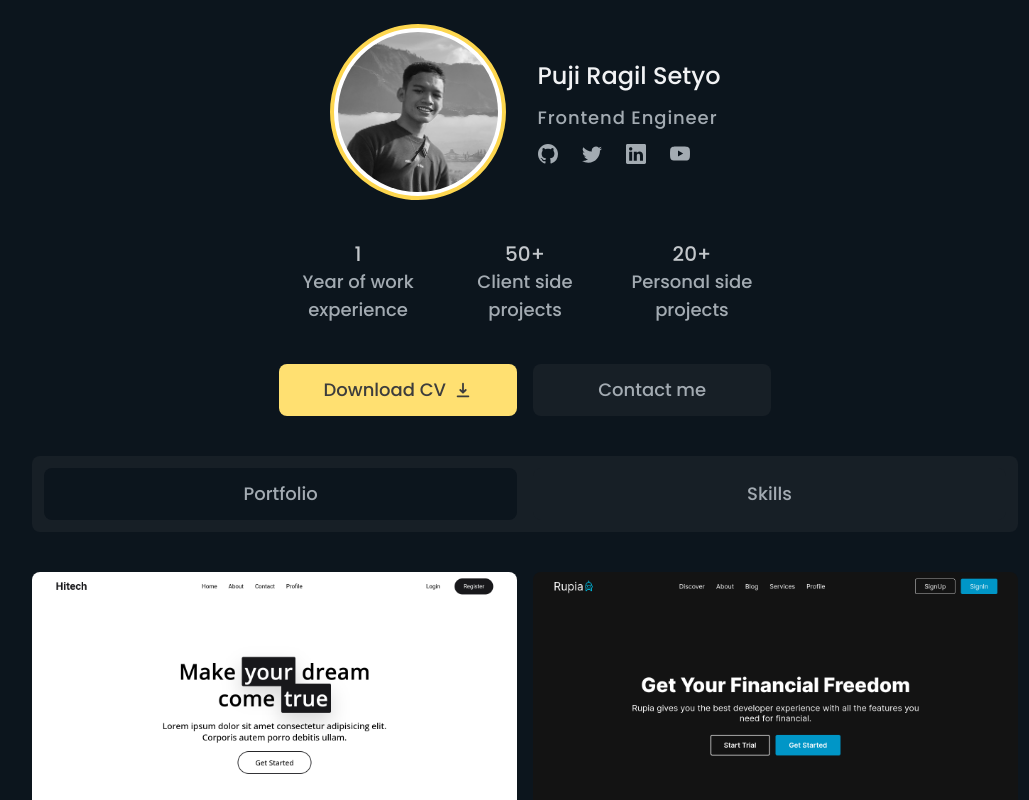
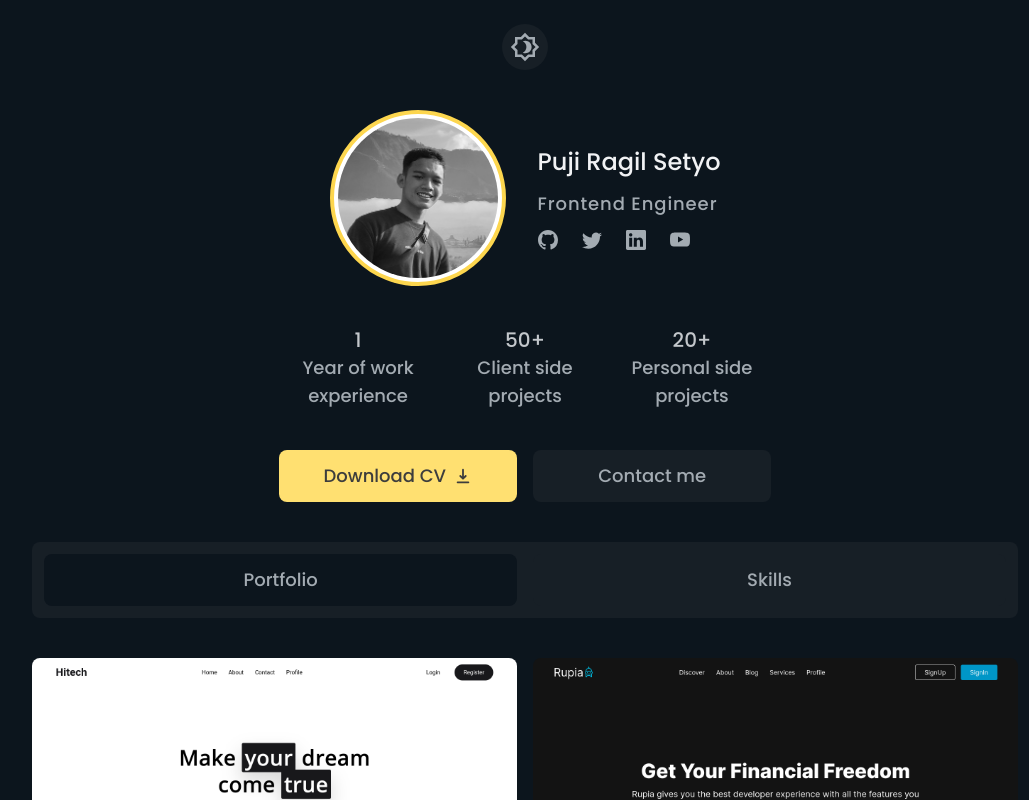
Before and after one commit to pujiragil/Portfolio, a React (Vite) app: page / in a window 1280 px wide. Shown: the top 800 px of the page, without its empty margins (115-1144 px from the left). Built offline with nearby package versions, Linux system fonts and the light colour scheme.

Commit message:
adding new button dark mode

```diff
--- a/src/components/Profile.jsx
+++ b/src/components/Profile.jsx
@@ -1,5 +1,6 @@
 import Card from "./Card"
 import Footer from "./Footer"
+import { Dark } from "./fragments/dark"
 import { ProfileButton, ProfileMenu } from "./fragments/profileButton"
 import { Profile, ProfileFact, ProfileInformation } from "./fragments/profileFragments"
 
@@ -8,6 +9,7 @@ const ProfileSection = () => {
     <div className="bg-dark">
       <div className="container mx-auto p-6 font-poppins min-h-screen">
         <div className="flex flex-col justify-center items-center">
+          <Dark/>
           <div className="flex w-full md:w-3/5 justify-center items-center flex-col md:flex-row md:gap-x-8">
             <Profile />
             <ProfileInformation />
--- /dev/null
+++ b/src/components/fragments/dark.jsx
@@ -0,0 +1,9 @@
+import { MdOutlineBrightness4 } from 'react-icons/md'
+
+export const Dark = () => {
+  return (
+    <div className="flex justify-center items-center text-2xl md:text-3xl cursor-pointer bg-button2 p-2 rounded-full text-subtitle mb-10">
+      <MdOutlineBrightness4/>
+    </div>
+  )
+}
```
